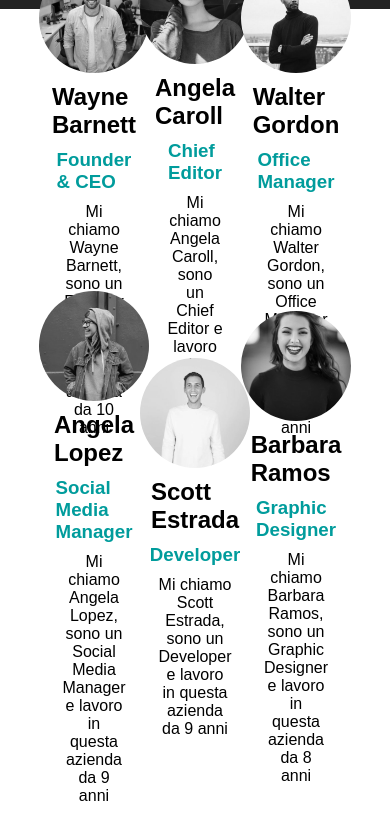
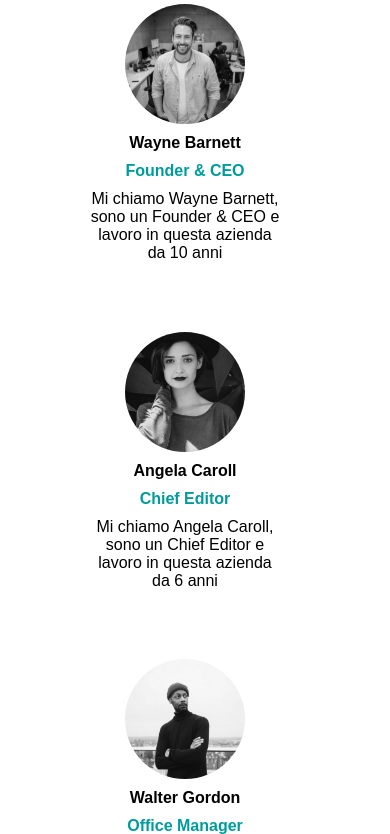
Before and after one commit to Broadcodes/js-our-team, a plain HTML site: page index.html in a window 390 px wide. Shown: the part 157-991 px from the top of the page. Before the commit the page ends 967 px from the top, so only its background shows below. Drawn offline with Linux system fonts and the light colour scheme.

Commit message:
Responsive

```diff
--- a/css/style.css
+++ b/css/style.css
@@ -8,13 +8,12 @@ body {
   font-family: sans-serif;
 }
 
-header{
+header {
   background-color: #222;
   overflow-x: hidden;
 }
 
-header h1{
-
+header h1 {
   position: relative;
   left: 50px;
   font-size: 3rem;
@@ -25,18 +24,25 @@ header h1{
 }
 
 @keyframes opacity {
-    from {opacity: 0; left: 0px;}
-    to {opacity: 1; left: 50px}
+  from {
+    opacity: 0;
+    left: 0px;
   }
 
-  .container{
+  to {
+    opacity: 1;
+    left: 50px
+  }
+}
+
+.container {
   height: calc(100vh - 109px);
   display: flex;
   justify-content: center;
   align-items: center;
 }
 
-  .cards{
+.cards {
   width: 70%;
   height: 100%;
   padding: 20px 0;
@@ -48,11 +54,16 @@ header h1{
 }
 
 @keyframes opacityCards {
-    from {opacity: 0;}
-    to {opacity: 1;}
+  from {
+    opacity: 0;
   }
 
-  .card{
+  to {
+    opacity: 1;
+  }
+}
+
+.card {
   width: calc(100% / 3 - 20px);
   height: calc(100% / 2);
   display: flex;
@@ -63,7 +74,7 @@ header h1{
   position: relative;
 }
 
-  .card img{
+.card img {
   width: 110px;
   height: 110px;
   object-fit: cover;
@@ -72,30 +83,30 @@ header h1{
   filter: grayscale(100%);
 }
 
-  .card:hover img{
+.card:hover img {
   filter: grayscale(0%);
 }
 
 .card h2,
 .card h3,
-  .card p{
+.card p {
   padding: 5px 0;
 }
 
-  .card h3{
+.card h3 {
   color: rgb(0, 156, 156);
 }
 
-  .card p{
+.card p {
   text-align: center;
 }
 
 
-  .card:hover .descriptionUser{
+.card:hover .descriptionUser {
   width: 55%;
 }
 
-  .descriptionUser{
+.descriptionUser {
   position: absolute;
   top: 0;
   left: 100%;
@@ -113,8 +124,82 @@ header h1{
   box-shadow: 5px 5px 10px #777;
 }
 
-  .descriptionUser p{
+.descriptionUser p {
   width: 160px;
   text-align: left;
   padding: 0 10px;
 }
+
+@media screen and (max-width: 1150px) {
+  .card img {
+    width: 90px;
+    height: 90px;
+  }
+
+  .card h2,
+  .card h3,
+  .card p {
+    font-size: 1rem;
+  }
+
+  .descriptionUser p {
+    font-size: 0.8rem;
+  }
+}
+
+@media screen and (max-width: 900px) {
+  .cards {
+    padding: 40px 0;
+  }
+
+  .card {
+    width: calc(100% / 2 - 20px);
+  }
+
+  .card img {
+    width: 110px;
+    height: 110px;
+  }
+
+  .card:hover .descriptionUser {
+    width: 40%;
+    height: 95%;
+  }
+
+  .descriptionUser p {
+    font-size: 0.70rem;
+  }
+}
+
+@media screen and (max-width: 760px) {
+  header h1 {
+    font-size: 2rem;
+  }
+
+  .card {
+    width: calc(100% - 20px);
+  }
+
+  .card img {
+    width: 120px;
+    height: 120px;
+  }
+
+  .descriptionUser {
+    top: 260px;
+    left: 0;
+    height: 0;
+    transition: height 2s;
+  }
+
+  .card:hover .descriptionUser {
+    height: 55%;
+    width: 100%;
+  }
+
+  .descriptionUser p {
+    width: 90%;
+    padding: 10px;
+    font-size: 0.9rem;
+  }
+}
```
Lines whose indentation alone changed are shown as unchanged.
